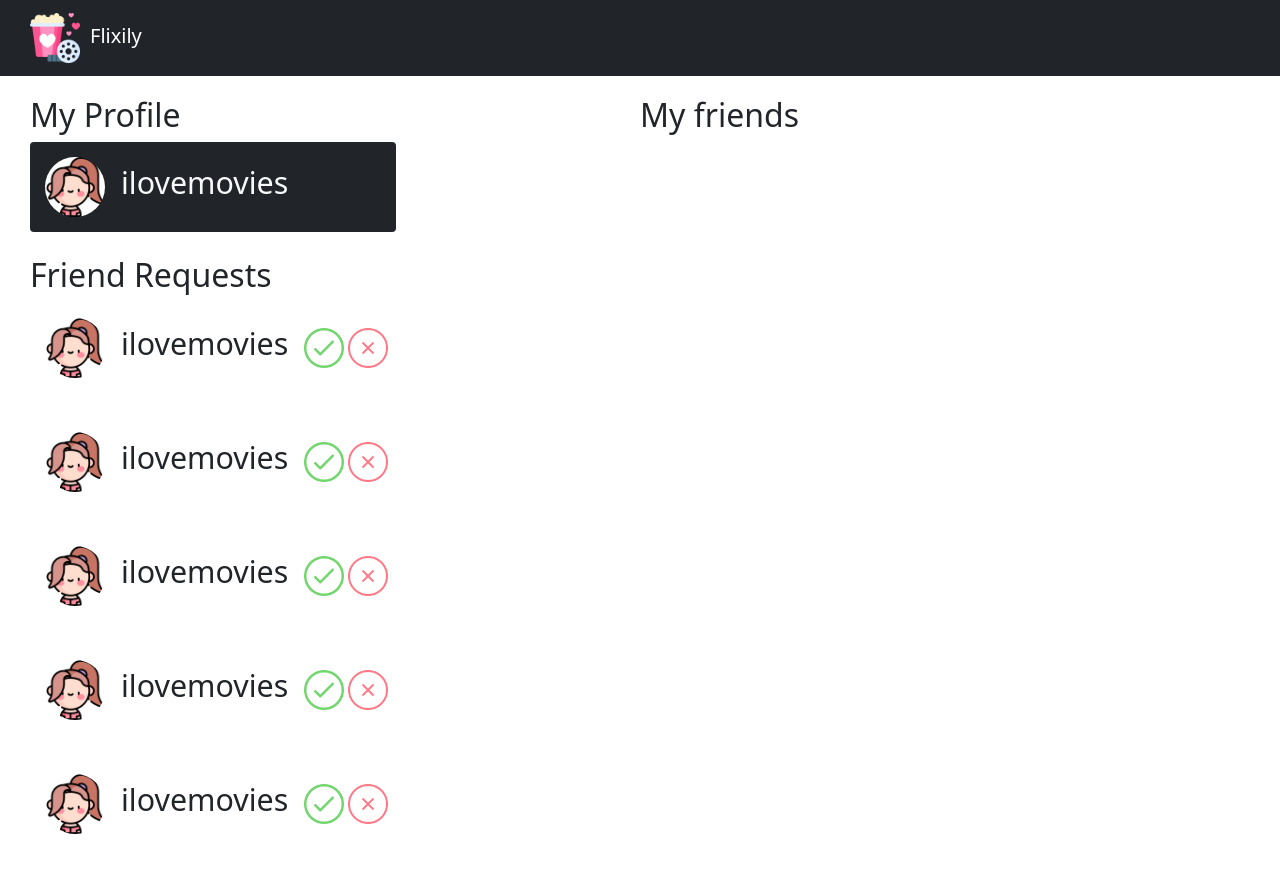
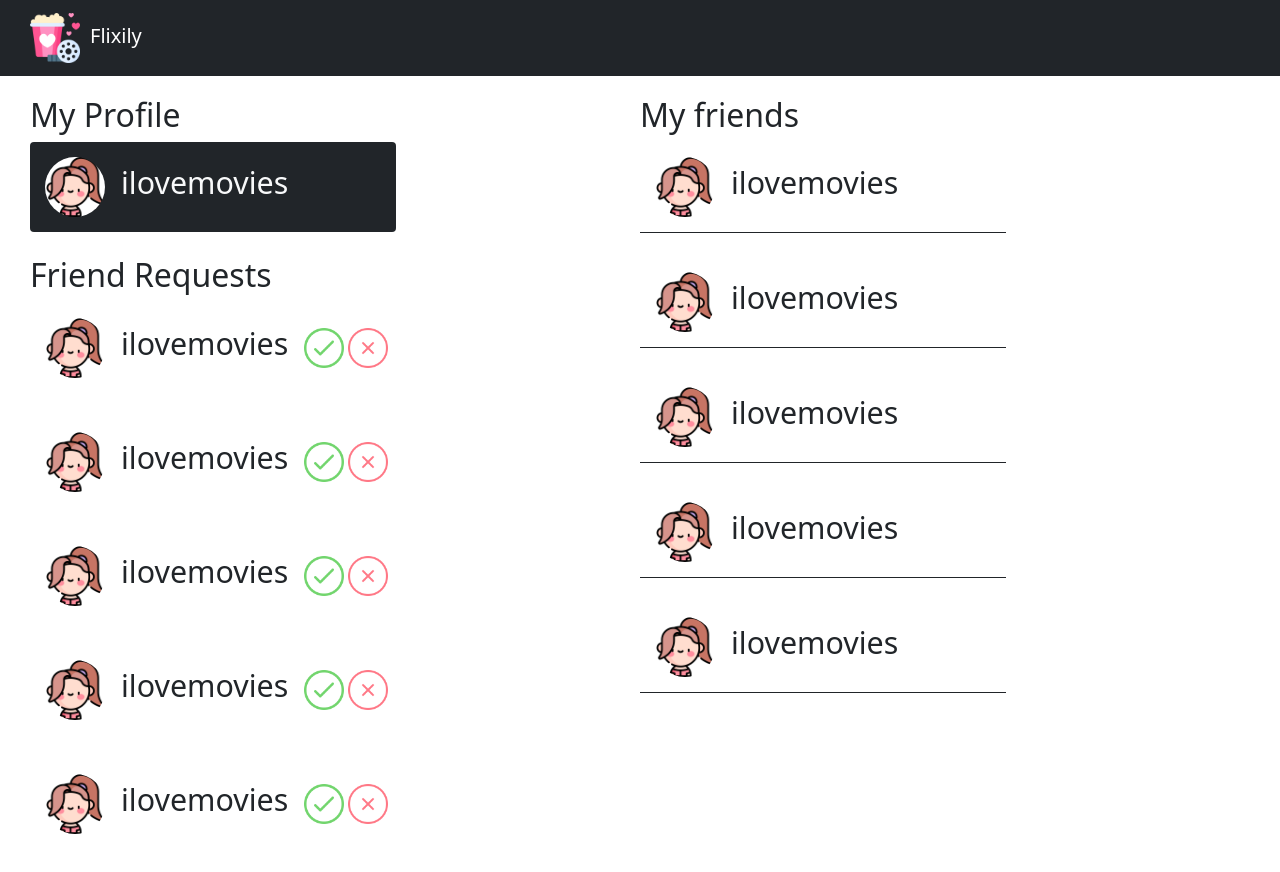
Before and after one commit to SidhraFernando-Plant/COSC2626-A1, a React (Create React App) app in the folder react/flixily/: page /dashboard in a window 1280 px wide. Built offline with nearby package versions, Linux system fonts and the light colour scheme.

Commit message:
Complete dashboard front end

```diff
--- a/react/flixily/src/components/Dashboard.js
+++ b/react/flixily/src/components/Dashboard.js
@@ -12,7 +12,9 @@ export default function Dashboard() {
           <Profile style="background" />
           <RequestList />
         </div>
-        <Friends />
+        <div className="half-width">
+          <Friends />
+        </div>
       </div>
     </div>
   );
--- a/react/flixily/src/components/Friends.js
+++ b/react/flixily/src/components/Friends.js
@@ -5,6 +5,11 @@ export default function Friends() {
   return (
     <div>
       <h2>My friends</h2>
+      <Profile style="outline"></Profile>
+      <Profile style="outline"></Profile>
+      <Profile style="outline"></Profile>
+      <Profile style="outline"></Profile>
+      <Profile style="outline"></Profile>
     </div>
   );
 }
--- a/react/flixily/src/components/Profile.js
+++ b/react/flixily/src/components/Profile.js
@@ -4,14 +4,13 @@ import tick from '../img/tick.png';
 import cross from '../img/cross.png';
 
 export default function Profile(props) {
-  let classes = 'profile d-flex align-items-center';
+  let classes = 'profile d-flex align-items-center mb-4';
   if (props.style === 'background') {
     classes += ' bg-dark text-light rounded';
   } else if (props.style === 'outline') {
     classes += ' border-bottom border-dark';
   }
   return (
-    <div className="mb-4">
     <div className={classes}>
       <img src={avatar} className="avatar rounded-circle"></img>
       <h3 className="ms-3">ilovemovies</h3>
@@ -22,6 +21,5 @@ export default function Profile(props) {
         </React.Fragment>
       )}
     </div>
-    </div>
   );
 }
```
Lines whose indentation alone changed are shown as unchanged.
